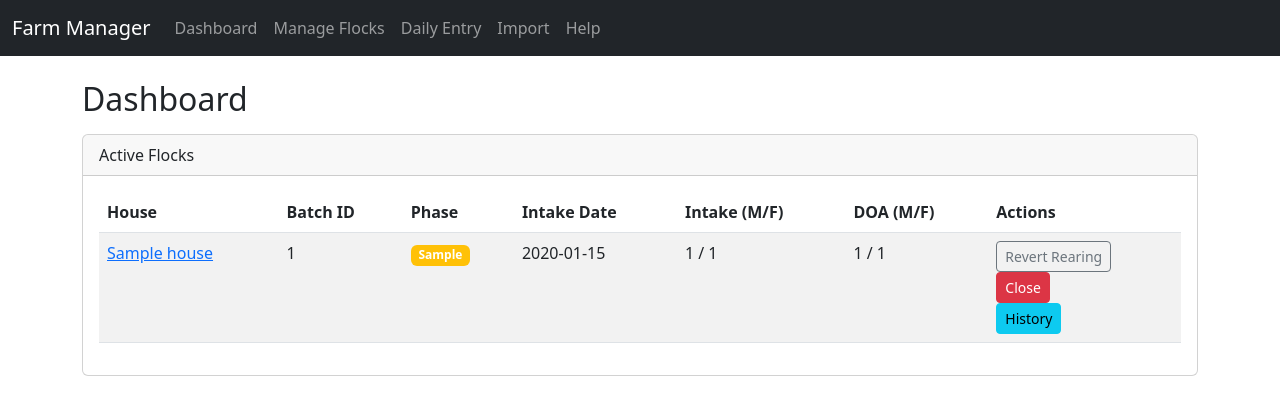
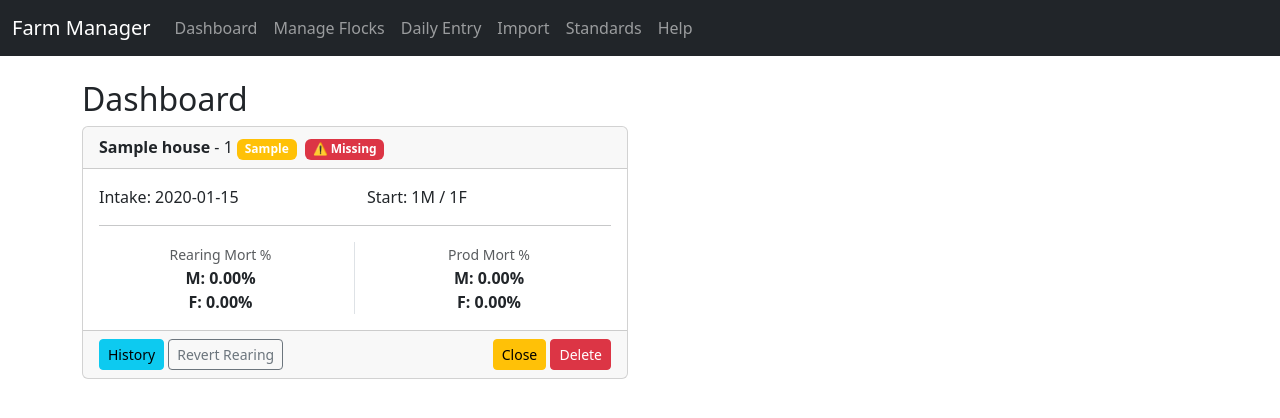
Before and after one commit to syabiladham20/ERP-SLH, a Flask app: page / in a window 1280 px wide. Shown: the top 418 px of the page. Run offline with Flask 3, Linux system fonts and the light colour scheme; tables that the repository leaves empty hold one stand-in row (values such as "Sample post").

Commit message:
Implement KPI Dashboard, Standards, and UI enhancements.
- **KPI Dashboard:** New `/flock/<id>/dashboard` route replicating the Excel dashboard layout. Includes daily metrics, trends vs previous day, and anomaly detection (highlighting abnormal values based on standards).
- **Standards Management:** New `/standards` route to define performance targets (Mortality, BW, Egg Prod) per week.
- **Cumulative Mortality Split:** Updated dashboard logic to calculate and display Rearing vs. Production cumulative mortality separately.
- **Flushing Feature:** Added "Flushing Active?" checkbox to daily logs and visualized it on performance charts.
- **UI/UX:**
    - Sticky navbar.
    - Active Flocks list now shows "Today's Entry" status and simplified metrics cards.
    - Delete Flock functionality added.

Co-authored-by: syabiladham20 <255771918+syabiladham20@users.noreply.github.com>

```diff
--- a/jules_session_1918482038357569532_flock-management-system-1918482038357569532/app.py
+++ b/jules_session_1918482038357569532_flock-management-system-1918482038357569532/app.py
@@ -94,6 +94,7 @@ class DailyLog(db.Model):
 
     clinical_notes = db.Column(db.Text)
     photo_path = db.Column(db.String(200)) # Path to file
+    flushing = db.Column(db.Boolean, default=False)
 
     @property
     def age_week_day(self):
@@ -107,7 +108,70 @@ class DailyLog(db.Model):
 @app.route('/')
 def index():
     active_flocks = Flock.query.filter_by(status='Active').all()
+
+    # Enrich with today's status and cumulative mortality split
+    today = date.today()
+    for f in active_flocks:
+        # Check if log exists for today
+        log_today = DailyLog.query.filter_by(flock_id=f.id, date=today).first()
+        f.has_log_today = True if log_today else False
+
+        # Calculate Cumulative Mortality (Rearing vs Production)
+        # Rearing: Start -> First Egg (Exclusive) or End of Rearing Phase
+        # Production: First Egg (Inclusive) -> Now
+
+        logs = DailyLog.query.filter_by(flock_id=f.id).order_by(DailyLog.date.asc()).all()
+
+        rearing_mort_m = 0
+        rearing_mort_f = 0
+        prod_mort_m = 0
+        prod_mort_f = 0
+
+        prod_start_stock_m = f.intake_male
+        prod_start_stock_f = f.intake_female
+
+        # Find start of production (first egg)
+        is_prod = False
+
+        # We need to track stock as we go to get correct denominator if we want % at start of phase
+        curr_m = f.intake_male
+        curr_f = f.intake_female
+
+        for l in logs:
+            # Check for switch to production
+            if not is_prod and l.eggs_collected > 0:
+                is_prod = True
+                prod_start_stock_m = curr_m
+                prod_start_stock_f = curr_f
+
+            if is_prod:
+                prod_mort_m += l.mortality_male
+                prod_mort_f += l.mortality_female
+            else:
+                rearing_mort_m += l.mortality_male
+                rearing_mort_f += l.mortality_female
+
+            curr_m -= (l.mortality_male + l.culls_male)
+            curr_f -= (l.mortality_female + l.culls_female)
+
+        f.rearing_mort_m_pct = (rearing_mort_m / f.intake_male * 100) if f.intake_male else 0
+        f.rearing_mort_f_pct = (rearing_mort_f / f.intake_female * 100) if f.intake_female else 0
+
+        f.prod_mort_m_pct = (prod_mort_m / prod_start_stock_m * 100) if prod_start_stock_m else 0
+        f.prod_mort_f_pct = (prod_mort_f / prod_start_stock_f * 100) if prod_start_stock_f else 0
+
     return render_template('index.html', active_flocks=active_flocks)
+
+@app.route('/flock/<int:id>/delete', methods=['POST'])
+def delete_flock(id):
+    flock = Flock.query.get_or_404(id)
+    # Cascade delete logs? SQLAlchemy relationship usually handles if configured,
+    # but here we didn't set cascade="all, delete". Manual delete safest.
+    DailyLog.query.filter_by(flock_id=id).delete()
+    db.session.delete(flock)
+    db.session.commit()
+    flash(f'Flock {flock.batch_id} deleted.', 'warning')
+    return redirect(url_for('index'))
 
 @app.route('/help')
 def help():
@@ -174,6 +238,30 @@ def close_flock(id):
     db.session.commit()
     flash(f'Flock {flock.batch_id} closed.', 'info')
     return redirect(url_for('index'))
+
+@app.route('/standards', methods=['GET', 'POST'])
+def manage_standards():
+    if request.method == 'POST':
+        action = request.form.get('action')
+        if action == 'add':
+            s = Standard(
+                week=int(request.form.get('week')),
+                std_mortality_male=float(request.form.get('std_mortality_male') or 0),
+                std_mortality_female=float(request.form.get('std_mortality_female') or 0),
+                std_bw_male=float(request.form.get('std_bw_male') or 0),
+                std_bw_female=float(request.form.get('std_bw_female') or 0),
+                std_egg_prod=float(request.form.get('std_egg_prod') or 0)
+            )
+            db.session.add(s)
+            db.session.commit()
+            flash('Standard added.', 'success')
+
+        # Could handle delete/update here
+
+        return redirect(url_for('manage_standards'))
+
+    standards = Standard.query.order_by(Standard.week.asc()).all()
+    return render_template('standards.html', standards=standards)
 
 @app.route('/api/chart_data/<int:flock_id>')
 def get_chart_data(flock_id):
@@ -251,11 +339,16 @@ def get_chart_data(flock_id):
             data['metrics']['feed_m'].append(log.feed_male_gp_bird)
             data['metrics']['water_per_bird'].append(round(water_per_bird_ml, 1))
 
-            if log.photo_path or log.clinical_notes:
+            if log.photo_path or log.clinical_notes or log.flushing:
+                note = log.clinical_notes or ""
+                if log.flushing:
+                    note = f"[FLUSHING] {note}"
+
                 data['events'].append({
                     'date': log.date.isoformat(),
-                    'note': log.clinical_notes,
-                    'photo': url_for('uploaded_file', filename=os.path.basename(log.photo_path)) if log.photo_path else None
+                    'note': note.strip(),
+                    'photo': url_for('uploaded_file', filename=os.path.basename(log.photo_path)) if log.photo_path else None,
+                    'type': 'flushing' if log.flushing else 'note'
                 })
 
         # Update Cumulatives for next iteration
@@ -532,6 +625,148 @@ def flock_charts(id):
     flock = Flock.query.get_or_404(id)
     return render_template('flock_charts.html', flock=flock)
 
+@app.route('/flock/<int:id>/dashboard')
+def flock_dashboard(id):
+    flock = Flock.query.get_or_404(id)
+
+    date_str = request.args.get('date')
+    if date_str:
+        target_date = datetime.strptime(date_str, '%Y-%m-%d').date()
+    else:
+        target_date = date.today()
+
+    # Get Logs
+    log_today = DailyLog.query.filter_by(flock_id=id, date=target_date).first()
+
+    from datetime import timedelta
+    log_prev = DailyLog.query.filter_by(flock_id=id, date=target_date - timedelta(days=1)).first()
+
+    # Calculate Age
+    age_days = (target_date - flock.intake_date).days
+    age_week = (age_days // 7) + 1
+
+    # Fetch Standard for this week
+    standard = Standard.query.filter_by(week=age_week).first()
+
+    # Pre-calc cumulatives for KPI
+    # We need cumulative up to today
+    all_logs = DailyLog.query.filter_by(flock_id=id).filter(DailyLog.date <= target_date).order_by(DailyLog.date.asc()).all()
+
+    cum_mort_m = 0
+    cum_mort_f = 0
+    cum_cull_m = 0
+    cum_cull_f = 0
+
+    start_m = flock.intake_male
+    start_f = flock.intake_female
+
+    for l in all_logs:
+        cum_mort_m += l.mortality_male
+        cum_mort_f += l.mortality_female
+        cum_cull_m += l.culls_male
+        cum_cull_f += l.culls_female
+
+    curr_stock_m = start_m - cum_mort_m - cum_cull_m
+    curr_stock_f = start_f - cum_mort_f - cum_cull_f
+    if curr_stock_m <= 0: curr_stock_m = 1
+    if curr_stock_f <= 0: curr_stock_f = 1
+
+    # Prepare KPI Data Structure
+    kpis = []
+
+    def get_val(log, attr, default=0):
+        return getattr(log, attr) if log else default
+
+    def calc_pct(num, den):
+        return (num / den * 100) if den > 0 else 0
+
+    # 1. Female Mortality % (Daily)
+    mort_f_val = calc_pct(get_val(log_today, 'mortality_female'), curr_stock_f)
+    mort_f_prev = calc_pct(get_val(log_prev, 'mortality_female'), curr_stock_f + get_val(log_today, 'mortality_female')) # Approx prev stock
+
+    std_mort_f = standard.std_mortality_female if standard else None
+
+    kpis.append({
+        'label': 'Female Mortality %',
+        'value': mort_f_val,
+        'prev': mort_f_prev,
+        'unit': '%',
+        'std': std_mort_f,
+        'reverse_bad': True # Higher is bad
+    })
+
+    # 2. Female Cull %
+    cull_f_val = calc_pct(get_val(log_today, 'culls_female'), curr_stock_f)
+    cull_f_prev = calc_pct(get_val(log_prev, 'culls_female'), curr_stock_f)
+    kpis.append({
+        'label': 'Female Cull %',
+        'value': cull_f_val,
+        'prev': cull_f_prev,
+        'unit': '%',
+        'reverse_bad': True
+    })
+
+    # 3. Female Cum Mort %
+    cum_mort_f_pct = calc_pct(cum_mort_f, start_f)
+    # prev cum is cum - today's
+    cum_mort_f_prev = calc_pct(cum_mort_f - get_val(log_today, 'mortality_female'), start_f)
+    kpis.append({
+        'label': 'Female Cum. Mort %',
+        'value': cum_mort_f_pct,
+        'prev': cum_mort_f_prev,
+        'unit': '%',
+        'reverse_bad': True
+    })
+
+    # 4. Egg Prod %
+    eggs = get_val(log_today, 'eggs_collected')
+    egg_prod = calc_pct(eggs, curr_stock_f)
+    eggs_prev = get_val(log_prev, 'eggs_collected')
+    egg_prod_prev = calc_pct(eggs_prev, curr_stock_f) # approx stock
+
+    std_egg = standard.std_egg_prod if standard else None
+    kpis.append({
+        'label': 'Egg Production %',
+        'value': egg_prod,
+        'prev': egg_prod_prev,
+        'unit': '%',
+        'std': std_egg,
+        'reverse_bad': False # Lower is bad
+    })
+
+    # 5. Body Weights
+    bw_f = get_val(log_today, 'body_weight_female')
+    bw_f_prev = get_val(log_prev, 'body_weight_female')
+    std_bw_f = standard.std_bw_female if standard else None
+    kpis.append({
+        'label': 'Female BW',
+        'value': bw_f,
+        'prev': bw_f_prev,
+        'unit': 'g',
+        'std': std_bw_f,
+        'reverse_bad': False # Depends, but low is bad usually
+    })
+
+    # Calculate diff and status
+    for k in kpis:
+        k['diff'] = k['value'] - k['prev']
+        k['status'] = 'neutral'
+
+        if k['std'] is not None and k['value'] > 0:
+            # Anomaly Detection Logic
+            if k['reverse_bad']: # Higher than std is bad
+                if k['value'] > k['std'] * 1.1: # 10% tolerance?
+                    k['status'] = 'danger'
+                elif k['value'] > k['std']:
+                    k['status'] = 'warning'
+            else: # Lower than std is bad
+                if k['value'] < k['std'] * 0.9:
+                    k['status'] = 'danger'
+                elif k['value'] < k['std']:
+                    k['status'] = 'warning'
+
+    return render_template('flock_kpi.html', flock=flock, kpis=kpis, target_date=target_date, age_week=age_week, age_days=age_days)
+
 @app.route('/daily_log', methods=['GET', 'POST'])
 def daily_log():
     if request.method == 'POST':
@@ -601,6 +836,7 @@ def daily_log():
             water_reading_2=int(request.form.get('water_reading_2') or 0),
             water_reading_3=water_r3,
             water_intake_calculated=water_intake_calc,
+            flushing=True if request.form.get('flushing') else False,
 
             light_on_time=request.form.get('light_on_time'),
             light_off_time=request.form.get('light_off_time'),
@@ -648,6 +884,7 @@ def edit_daily_log(id):
         log.water_reading_1 = int(request.form.get('water_reading_1') or 0)
         log.water_reading_2 = int(request.form.get('water_reading_2') or 0)
         log.water_reading_3 = int(request.form.get('water_reading_3') or 0)
+        log.flushing = True if request.form.get('flushing') else False
 
         log.light_on_time = request.form.get('light_on_time')
         log.light_off_time = request.form.get('light_off_time')
--- /dev/null
+++ b/jules_session_1918482038357569532_flock-management-system-1918482038357569532/static/css/custom.css
@@ -0,0 +1,9 @@
+body {
+    padding-top: 56px; /* Space for fixed navbar */
+}
+.navbar {
+    position: fixed;
+    top: 0;
+    width: 100%;
+    z-index: 1030;
+}
--- a/jules_session_1918482038357569532_flock-management-system-1918482038357569532/templates/base.html
+++ b/jules_session_1918482038357569532_flock-management-system-1918482038357569532/templates/base.html
@@ -5,6 +5,7 @@
     <meta name="viewport" content="width=device-width, initial-scale=1">
     <title>Farm Manager</title>
     <link href="https://cdn.jsdelivr.net/npm/bootstrap@5.3.0/dist/css/bootstrap.min.css" rel="stylesheet">
+    <link href="{{ url_for('static', filename='css/custom.css') }}" rel="stylesheet">
   </head>
   <body>
     <nav class="navbar navbar-expand-lg navbar-dark bg-dark">
@@ -26,6 +27,9 @@
             </li>
             <li class="nav-item">
               <a class="nav-link" href="{{ url_for('import_data') }}">Import</a>
+            </li>
+            <li class="nav-item">
+              <a class="nav-link" href="{{ url_for('manage_standards') }}">Standards</a>
             </li>
             <li class="nav-item">
               <a class="nav-link" href="{{ url_for('help') }}">Help</a>
--- a/jules_session_1918482038357569532_flock-management-system-1918482038357569532/templates/flock_detail.html
+++ b/jules_session_1918482038357569532_flock-management-system-1918482038357569532/templates/flock_detail.html
@@ -52,7 +52,10 @@
 <div class="card mb-4">
   <div class="card-header d-flex justify-content-between align-items-center">
     Performance Charts
-    <a href="{{ url_for('flock_charts', id=flock.id) }}" class="btn btn-sm btn-primary">Advanced Charts & Analytics</a>
+    <div>
+        <a href="{{ url_for('flock_dashboard', id=flock.id) }}" class="btn btn-sm btn-success me-2">KPI Dashboard</a>
+        <a href="{{ url_for('flock_charts', id=flock.id) }}" class="btn btn-sm btn-primary">Advanced Charts</a>
+    </div>
   </div>
   <div class="card-body">
     <canvas id="performanceChart"></canvas>
--- a/jules_session_1918482038357569532_flock-management-system-1918482038357569532/templates/index.html
+++ b/jules_session_1918482038357569532_flock-management-system-1918482038357569532/templates/index.html
@@ -3,58 +3,66 @@
 {% block content %}
 <h2>Dashboard</h2>
 
-<div class="card mt-3">
-  <div class="card-header">
-    Active Flocks
+<div class="row">
+    {% if active_flocks %}
+        {% for flock in active_flocks %}
+        <div class="col-md-6 mb-4">
+            <div class="card h-100">
+                <div class="card-header d-flex justify-content-between align-items-center">
+                    <div>
+                        <strong>{{ flock.house.name }}</strong> - {{ flock.batch_id }}
+                        <span class="badge bg-{{ 'primary' if flock.phase == 'Rearing' else 'warning' }}">{{ flock.phase }}</span>
+                        {% if flock.has_log_today %}
+                            <span class="badge bg-success ms-1" title="Daily Entry Submitted">✅ Today</span>
+                        {% else %}
+                            <span class="badge bg-danger ms-1" title="No Entry Today">⚠️ Missing</span>
+                        {% endif %}
+                    </div>
                 </div>
                 <div class="card-body">
-    {% if active_flocks %}
-      <div class="table-responsive">
-        <table class="table table-striped">
-          <thead>
-            <tr>
-              <th>House</th>
-              <th>Batch ID</th>
-              <th>Phase</th>
-              <th>Intake Date</th>
-              <th>Intake (M/F)</th>
-              <th>DOA (M/F)</th>
-              <th>Actions</th>
-            </tr>
-          </thead>
-          <tbody>
-            {% for flock in active_flocks %}
-            <tr>
-              <td><a href="{{ url_for('view_flock', id=flock.id) }}">{{ flock.house.name }}</a></td>
-              <td>{{ flock.batch_id }}</td>
-              <td>
-                <span class="badge bg-{{ 'primary' if flock.phase == 'Rearing' else 'warning' }}">
-                  {{ flock.phase }}
-                </span>
-              </td>
-              <td>{{ flock.intake_date }}</td>
-              <td>{{ flock.intake_male }} / {{ flock.intake_female }}</td>
-              <td>{{ flock.doa_male }} / {{ flock.doa_female }}</td>
-              <td>
+                    <div class="row mb-2">
+                        <div class="col-6">Intake: {{ flock.intake_date }}</div>
+                        <div class="col-6">Start: {{ flock.intake_male }}M / {{ flock.intake_female }}F</div>
+                    </div>
+                    <hr>
+                    <div class="row text-center">
+                        <div class="col-6 border-end">
+                            <small class="text-muted">Rearing Mort %</small><br>
+                            <strong>M: {{ "%.2f"|format(flock.rearing_mort_m_pct) }}%</strong><br>
+                            <strong>F: {{ "%.2f"|format(flock.rearing_mort_f_pct) }}%</strong>
+                        </div>
+                        <div class="col-6">
+                            <small class="text-muted">Prod Mort %</small><br>
+                            <strong>M: {{ "%.2f"|format(flock.prod_mort_m_pct) }}%</strong><br>
+                            <strong>F: {{ "%.2f"|format(flock.prod_mort_f_pct) }}%</strong>
+                        </div>
+                    </div>
+                </div>
+                <div class="card-footer d-flex justify-content-between">
+                    <div>
+                        <a href="{{ url_for('view_flock', id=flock.id) }}" class="btn btn-sm btn-info">History</a>
                         <form action="{{ url_for('toggle_phase', id=flock.id) }}" method="POST" class="d-inline">
                            <button type="submit" class="btn btn-sm btn-outline-secondary">
                              {{ 'Start Prod' if flock.phase == 'Rearing' else 'Revert Rearing' }}
                            </button>
                         </form>
-                <form action="{{ url_for('close_flock', id=flock.id) }}" method="POST" onsubmit="return confirm('Are you sure you want to close this flock?');">
-                  <button type="submit" class="btn btn-danger btn-sm">Close</button>
+                    </div>
+                    <div>
+                        <form action="{{ url_for('close_flock', id=flock.id) }}" method="POST" class="d-inline" onsubmit="return confirm('Close this flock?');">
+                          <button type="submit" class="btn btn-warning btn-sm">Close</button>
                         </form>
-                <a href="{{ url_for('view_flock', id=flock.id) }}" class="btn btn-info btn-sm">History</a>
-              </td>
-            </tr>
+                        <form action="{{ url_for('delete_flock', id=flock.id) }}" method="POST" class="d-inline" onsubmit="return confirm('DELETE flock? This cannot be undone.');">
+                          <button type="submit" class="btn btn-danger btn-sm">Delete</button>
+                        </form>
+                    </div>
+                </div>
+            </div>
+        </div>
         {% endfor %}
-          </tbody>
-        </table>
+    {% else %}
+        <div class="col-12">
+            <div class="alert alert-info">No active flocks. <a href="{{ url_for('manage_flocks') }}">Create one now.</a></div>
         </div>
-    {% else %}
-      <p>No active flocks.</p>
-      <a href="{{ url_for('manage_flocks') }}" class="btn btn-primary">Create New Flock</a>
     {% endif %}
 </div>
-</div>
 {% endblock %}
```
Also changed, not shown: jules_session_1918482038357569532_flock-management-system-1918482038357569532/dashboard_logic.py (added, +140 -0 lines), jules_session_1918482038357569532_flock-management-system-1918482038357569532/templates/daily_log_form.html (+8 -0 lines), jules_session_1918482038357569532_flock-management-system-1918482038357569532/templates/flock_charts.html (+9 -8 lines), jules_session_1918482038357569532_flock-management-system-1918482038357569532/templates/flock_kpi.html (added, +82 -0 lines), jules_session_1918482038357569532_flock-management-system-1918482038357569532/templates/standards.html (added, +76 -0 lines). Lines whose indentation alone changed are shown as unchanged.
